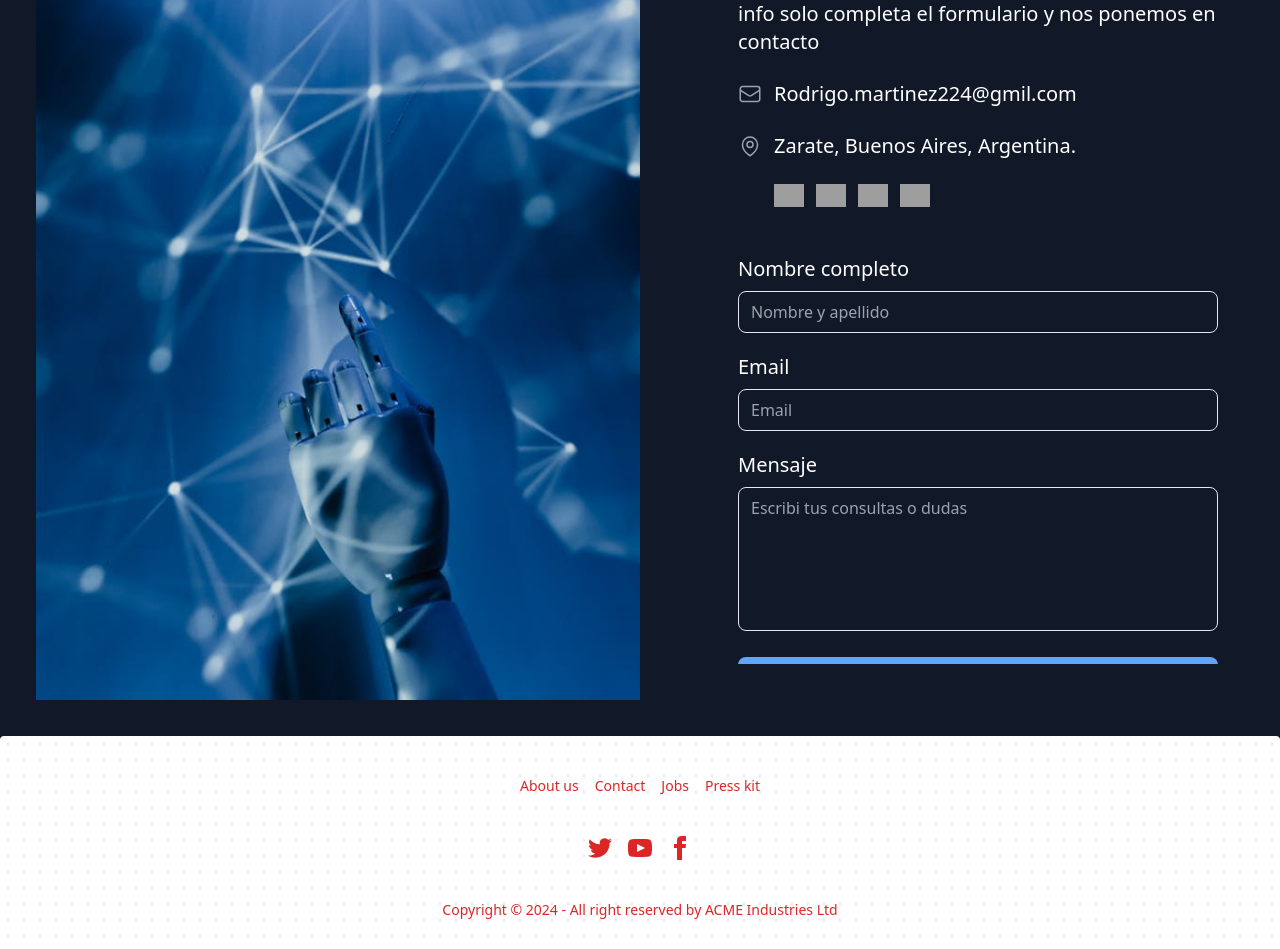
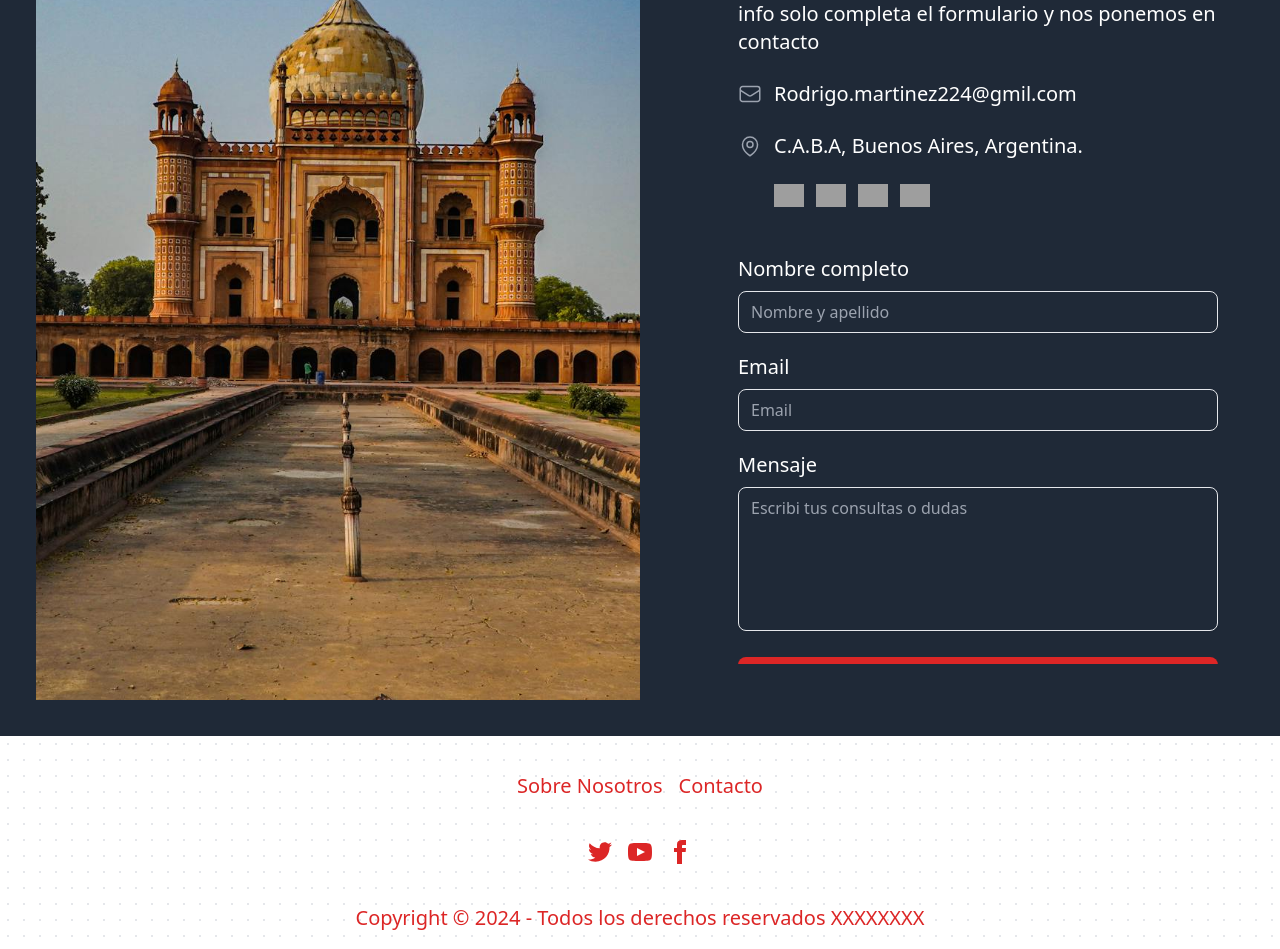
Before and after one commit to RodrigoMD1/FAHAADFT, a React (Vite) app: page /contacto in a window 1280 px wide. Shown: the part 300-1249 px from the top of the page. Built offline with nearby package versions, Linux system fonts and the light colour scheme; grey boxes are pictures that could not be loaded.

Commit message:
features-colores-textos

```diff
--- a/index.html
+++ b/index.html
@@ -4,10 +4,14 @@
     <meta charset="UTF-8" />
     <link rel="icon" type="image/svg+xml" href="/vite.svg" />
     <meta name="viewport" content="width=device-width, initial-scale=1.0" />
+    <link rel="preconnect" href="https://fonts.googleapis.com">
+<link rel="preconnect" href="https://fonts.gstatic.com" crossorigin>
+<link href="https://fonts.googleapis.com/css2?family=Poppins:ital,wght@0,100;0,200;0,300;0,400;0,500;0,600;0,700;0,800;0,900;1,100;1,200;1,300;1,400;1,500;1,600;1,700;1,800;1,900&family=Roboto:ital,wght@0,100;0,300;0,400;0,500;0,700;0,900;1,100;1,300;1,400;1,500;1,700;1,900&display=swap" rel="stylesheet"><link rel="preconnect" href="https://fonts.gstatic.com" crossorigin>
+<link href="https://fonts.googleapis.com/css2?family=Poppins:ital,wght@0,100;0,200;0,300;0,400;0,500;0,600;0,700;0,800;0,900;1,100;1,200;1,300;1,400;1,500;1,600;1,700;1,800;1,900&family=Roboto:ital,wght@0,100;0,300;0,400;0,500;0,700;0,900;1,100;1,300;1,400;1,500;1,700;1,900&display=swap" rel="stylesheet">
     <title>ProyectoBase01</title>
   </head>
   <body>
-    <div id="root" class="bg-[#000000] bg-[radial-gradient(#ffffff33_1px,#00091d_1px)] bg-[size:20px_20px]"></div>
+    <div id="root" class="bg-white bg-[radial-gradient(#e5e7eb_1px,transparent_1px)] [background-size:16px_16px]"></div>
     <script type="module" src="/src/main.tsx"></script>
   </body>
 </html>
--- a/src/components/Contacto.tsx
+++ b/src/components/Contacto.tsx
@@ -5,7 +5,8 @@ import { useForm, SubmitHandler } from 'react-hook-form'
 import Swal from 'sweetalert2'
 import * as z from 'zod'
 import { zodResolver } from '@hookform/resolvers/zod'
-import codigoimg03 from '../assets/img/codigoimg03.jpg'
+import fondoIndia01 from '../assets/img/fondoIndia01.jpg'
+
 
 
 // esta parte valida la informacion que el usuario pone ejemplo verifica que sea string lo que uno escribio
@@ -24,6 +25,8 @@ interface FormValues {
 
 }
 
+
+//? buscar la barra de fondo azul que no lo encuentro por ninguna parte para modificarlo y dejarlo con el fondo blanco
 
 
 
@@ -108,7 +111,7 @@ export const Contacto = () => {
           <path strokeLinecap="round" strokeLinejoin="round" d="M19.5 10.5c0 7.142-7.5 11.25-7.5 11.25S4.5 17.642 4.5 10.5a7.5 7.5 0 1115 0z" />
         </svg>
       ,
-      contact: "Zarate, Buenos Aires, Argentina."
+      contact: "C.A.B.A, Buenos Aires, Argentina."
     },
   ]
 
@@ -120,10 +123,10 @@ export const Contacto = () => {
 
 
 
-      <main className="flex mt-20 overflow-hidden bg-gray-900 ">
+      <main className="flex mt-20 overflow-hidden bg-gray-800 ">
 
         <div className="flex-1 hidden lg:block m-9">
-          <img src={codigoimg03} className="object-cover w-full h-screen" />
+          <img src={fondoIndia01} className="object-cover w-full h-screen" />
         </div>
 
         <div className="flex-1 py-12 lg:flex lg:justify-center lg:h-screen lg:overflow-auto">
@@ -196,7 +199,7 @@ export const Contacto = () => {
                   placeholder='Nombre y apellido '
                   {...register("user_name", { required: true, minLength: 2 })}
 
-                  className="w-full px-3 py-2 mt-2 text-white bg-transparent border rounded-lg shadow-sm focus:border-gray-800"
+                  className="w-full px-3 py-2 mt-2 text-white bg-transparent border rounded-lg shadow-sm focus:border-white"
                 />
 
               </div>
@@ -209,7 +212,7 @@ export const Contacto = () => {
                   type='email'
                   placeholder='Email'
                   {...register("user_email", { required: true, minLength: 2 })}
-                  className="w-full px-3 py-2 mt-2 text-white bg-transparent border rounded-lg shadow-sm focus:border-gray-800"
+                  className="w-full px-3 py-2 mt-2 text-white bg-transparent border rounded-lg shadow-sm focus:border-white"
                 />
 
 
@@ -217,7 +220,7 @@ export const Contacto = () => {
 
 
               <div>
-                <label className="font-medium sm:text-xl">
+                <label className="font-medium sm:text-xl ">
 
                   Mensaje
                 </label>
@@ -225,13 +228,13 @@ export const Contacto = () => {
                 <textarea
                   placeholder='Escribi tus consultas o dudas'
                   {...register("message", { required: true, minLength: 2 })}
-                  className="w-full px-3 py-2 mt-2 bg-transparent border rounded-lg shadow-sm outline-none appearance-none resize-none h-36 focus:border-gray-800" name='message'></textarea>
+                  className="w-full px-3 py-2 mt-2 bg-transparent border rounded-lg shadow-sm outline-none appearance-none resize-none h-36 focus:border-white" name='message'></textarea>
               </div>
 
 
               <button
 
-                className="w-full px-4 py-2 font-medium text-white duration-150 bg-blue-400 rounded-lg sm:text-xl hover:bg-gray-700 active:bg-gray-900"
+                className="w-full px-4 py-2 font-medium text-white duration-150 bg-red-600 rounded-lg sm:text-xl hover:bg-gray-700 active:bg-gray-900"
                 type="submit"
                 value='Send'
               >
--- a/src/components/Inicio.tsx
+++ b/src/components/Inicio.tsx
@@ -48,7 +48,7 @@ export const Inicio = () => {
           <h2 className="text-3xl font-bold text-red-600 sm:text-4xl">
             Sobre Nosotros
           </h2>
-          <p className="m-8 mt-4 text-black sm:text-lg">
+          <p className="m-8 mt-4 text-black sm:text-xl ">
             Somos una empresa dedicada a ofrecer productos y servicios de alta calidad.
             Nuestro objetivo principal es satisfacer las necesidades de nuestros clientes,
             combinando innovación, pasión y compromiso. Creemos en el poder de la colaboración
--- a/src/components/Layout/Footer.tsx
+++ b/src/components/Layout/Footer.tsx
@@ -2,15 +2,14 @@
 
 export const Footer = () => {
   return (
-    <footer className="p-10 rounded footer footer-center text-red-600 bg-white bg-[radial-gradient(#e5e7eb_1px,transparent_1px)] [background-size:16px_16px] ">
+    <footer className="p-9 rounded footer footer-center text-red-600 bg-white bg-[radial-gradient(#e5e7eb_1px,transparent_1px)] [background-size:16px_16px] text-xl ">
       <nav className="grid grid-flow-col gap-4">
-        <a className="link link-hover">About us</a>
-        <a className="link link-hover">Contact</a>
-        <a className="link link-hover">Jobs</a>
-        <a className="link link-hover">Press kit</a>
+        <a className="link link-hover">Sobre Nosotros</a>
+        <a className="link link-hover">Contacto</a>
+
       </nav>
       <nav>
-        <div className="grid grid-flow-col gap-4">
+        <div className="grid grid-flow-col gap-4 ">
           <a>
             <svg
               xmlns="http://www.w3.org/2000/svg"
@@ -47,7 +46,7 @@ export const Footer = () => {
         </div>
       </nav>
       <aside>
-        <p className="text-red-600">Copyright © {new Date().getFullYear()} - All right reserved by ACME Industries Ltd</p>
+        <p className="text-xl text-red-600">Copyright © {new Date().getFullYear()} - Todos los derechos reservados XXXXXXXX</p>
       </aside>
     </footer>
   )
--- a/src/components/Layout/Header.tsx
+++ b/src/components/Layout/Header.tsx
@@ -27,11 +27,11 @@ export const Header = () => {
             </div>
             <ul
               tabIndex={0}
-              className="z-20 p-2 mt-3 shadow menu menu-sm dropdown-content bg-base-100 rounded-box w-52">
+              className="z-20 p-2 mt-3 text-xl bg-white shadow menu menu-sm dropdown-content rounded-box w-52">
               <li><NavLink to="/inicio"></NavLink>Inicio</li>
               <li>
                 <a>Catalogo</a>
-                <ul className="p-2">
+                <ul className="p-2 ">
                   <li><a>Ofertas</a></li>
                   <li><a>Productos</a></li>
                 </ul>
@@ -42,12 +42,12 @@ export const Header = () => {
           <a className="text-xl btn btn-ghost">Logo</a>
         </div>
         <div className="z-20 hidden navbar-center lg:flex">
-          <ul className="px-1 menu menu-horizontal">
+          <ul className="px-1 text-xl menu menu-horizontal">
             <li><NavLink to="/inicio">Inicio</NavLink></li>
             <li>
               <details>
                 <summary>Catalogo</summary>
-                <ul className="p-2">
+                <ul className="p-2 bg-white ">
                 <li><NavLink to="/ofertas">Ofertas</NavLink></li>
                   <li><NavLink to="/productos">Productos</NavLink></li>
                 </ul>
@@ -56,6 +56,8 @@ export const Header = () => {
             <li><NavLink to="/contacto">Contacto</NavLink></li>
           </ul>
         </div>
+
+
         <div className='m-5 navbar-end'>
           <label className="swap swap-rotate ">
 
```
